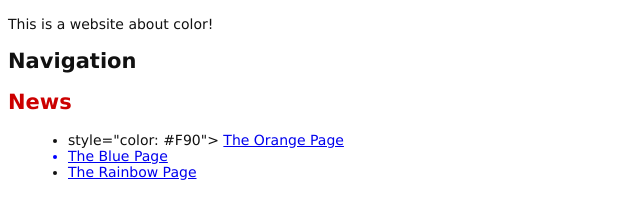
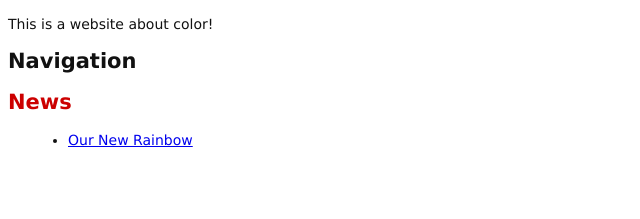
Before and after one commit to wrayaaron/my-git-repo, a plain HTML site: page index.html in a window 1280 px wide. Shown: the part 55-274 px from the top of the page, without its empty margins (0-640 px from the left). Drawn offline with Linux system fonts and the light colour scheme.

Commit message:
Add news item for rainbow

```diff
--- a/index.html
+++ b/index.html
@@ -11,7 +11,7 @@
 		<h2>Navigation</h2>
 		<h2 style="color: #C00">News</h2>
 		<ul>
-			<li> style="color: #F90">
+			<!-- <li> style="color: #F90">
 				<a href="orange.html">The Orange Page</a>
 			</li>
 			<li style="color: #00F">
@@ -20,6 +20,9 @@
 			<li>
 				<a href="rainbow.html">The Rainbow Page</a>
 			</li>
+			-->
+
+			<li><a href="rainbow.html">Our New Rainbow</a></li>
 
 		</ul>
 
```
